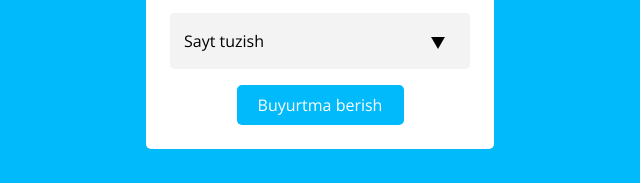
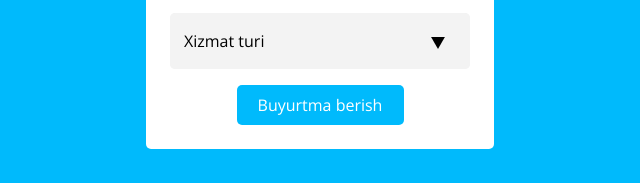
Before and after one commit to Dostonbek-Berdiyarov/oldPixar, a plain HTML site: page index.html in a window 1280 px wide. Shown: the part 3396-3579 px from the top of the page, 320-960 px from the left. Drawn offline with Linux system fonts and the light colour scheme.

Commit message:
Fix the database with select in the html file

```diff
--- a/index.html
+++ b/index.html
@@ -256,6 +256,7 @@
           required
           name="service"
           >
+          <option hidden selected value="">Xizmat turi</option>
           <option aria-label="Web dasturlash" value="web">
             Sayt tuzish
           </option>
```
